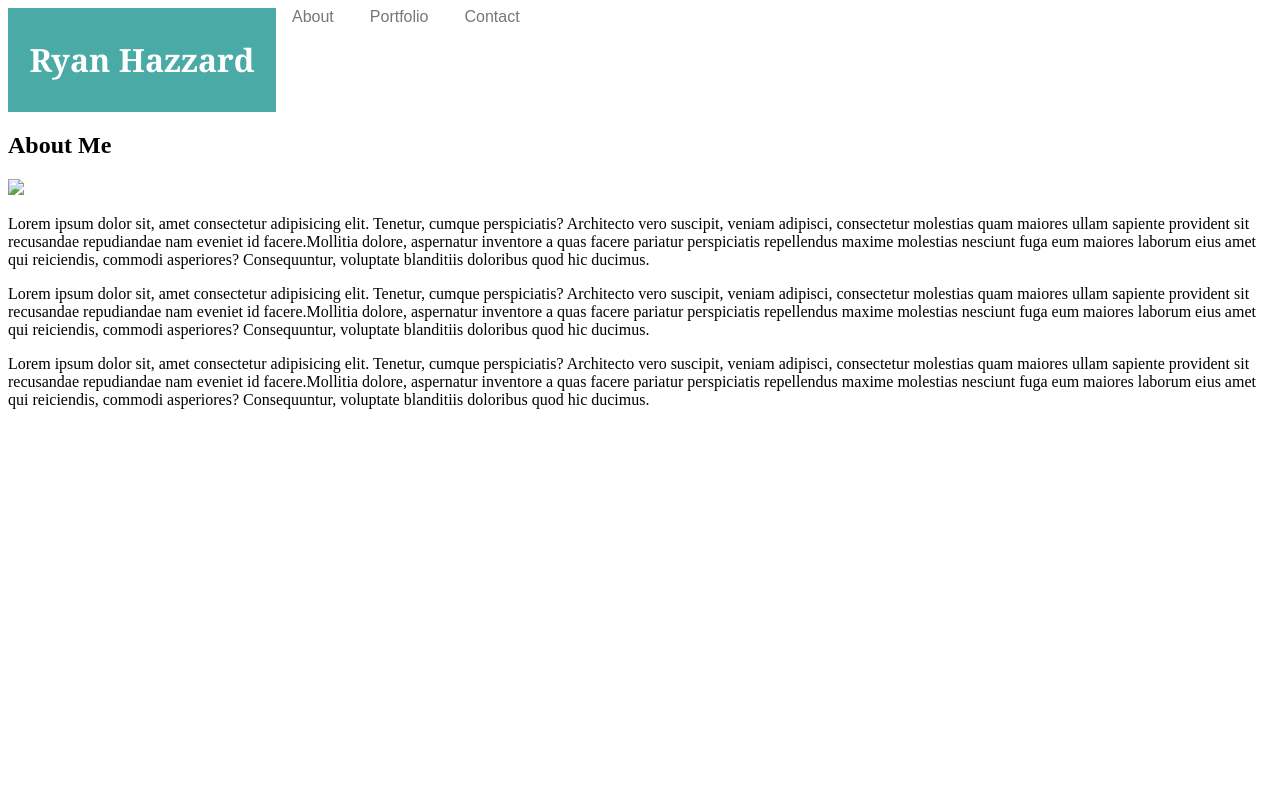
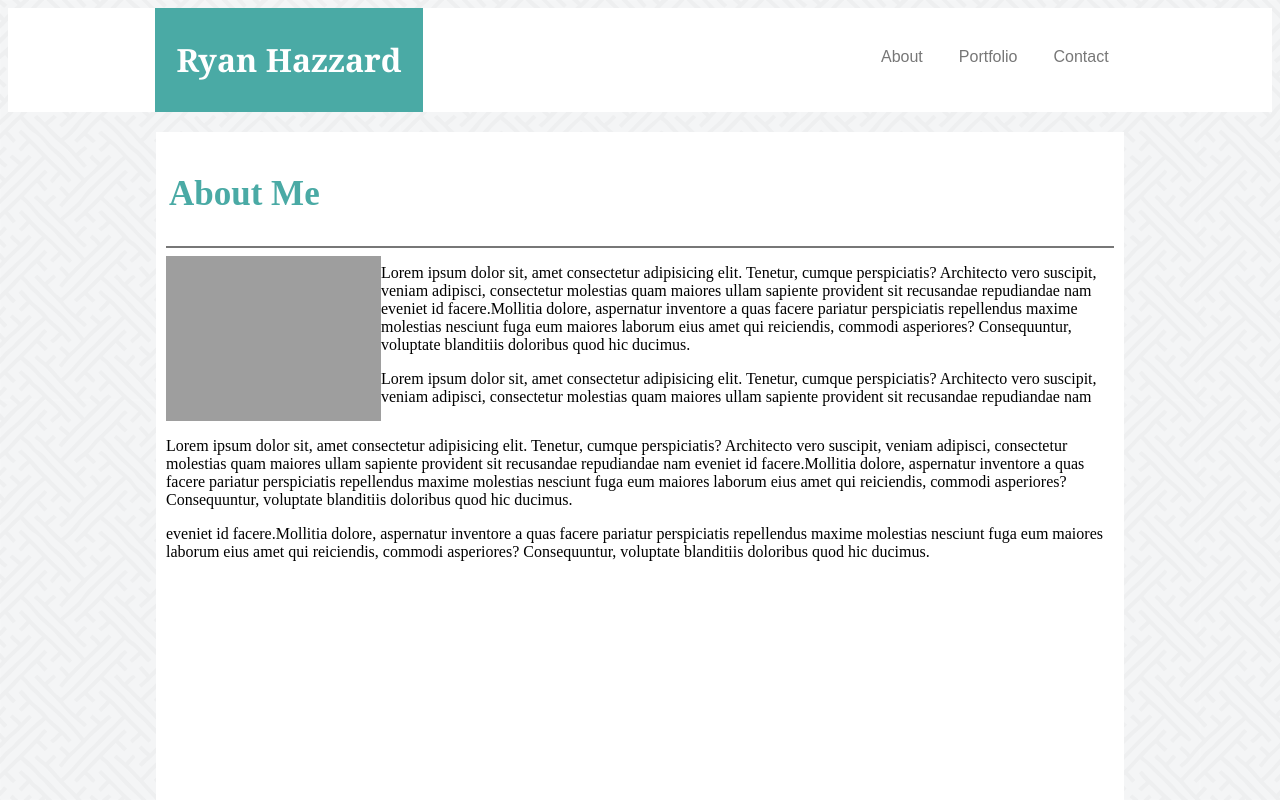
Before and after one commit to Ryanh899/Basic-Portfolio, a plain HTML site: page index.html in a window 1280 px wide. Shown: the top 800 px of the page. Drawn offline with Linux system fonts and the light colour scheme; grey boxes are pictures that could not be loaded.

Commit message:
first page almost

```diff
--- a/Assets/css/style.css
+++ b/Assets/css/style.css
@@ -0,0 +1,79 @@
+
+body {
+    background-image: url("../images/interlaced.png");
+  ;
+  }
+.bar {
+    display: inline-flex;
+    background: #ffffff;
+    width: 100%;
+}
+.head {
+    padding: 9px;
+    text-align: center;
+    background: #4aaaa5;
+    color: #ffffff;
+    width: 250px;
+    font-size: 16px;
+    font-family: 'Georgia', Times, Times New Roman, serif;
+    margin-left: 147px
+
+}
+
+.navbar {
+    list-style-type: none;
+    padding: 0;
+    margin: 40px;
+   background: #ffffff;
+   overflow: hidden;
+   margin-left: 442px;
+}
+
+li {
+    display: inline;
+  text-align: center;
+  padding: 14px 16px;
+  font-family: 'Arial', 'Helvetica Neue', Helvetica, sans-serif;
+
+}
+
+a:link {
+    text-decoration: none;
+    color: #777777;
+
+}
+
+.container {
+    background: #ffffff;
+    height: 960px;
+    margin: auto;
+    width: 75%;
+    padding: 10px;
+    margin-top: 20px
+}
+
+h2 {
+    font-size: 35px;
+    color: #4aaaa5;
+    padding: 3px;
+
+}
+
+hr {
+    size: 5px;
+    border-style: solid;
+    color: #777777;
+    border-width: 1.4px;
+}
+
+
+.me {
+    height: 165px;
+    width: 215px;
+    float: left;
+}
+
+.first {
+    float: left;
+    padding: auto
+}
--- a/index.html
+++ b/index.html
@@ -6,7 +6,7 @@
     <meta name="viewport" content="width=device-width, initial-scale=1.0">
     <meta http-equiv="X-UA-Compatible" content="ie=edge">
     <title>Document</title>
-    <link href="style.css" rel="stylesheet">
+    <link href="Assets/css/style.css" rel="stylesheet">
 </head>
 
 <body>
@@ -22,15 +22,15 @@
             <li><a href="...">Contact</a></li>
         </ul>
     </div>
+
+    <div class="container">
         <h2>
             About Me
         </h2>
+    <hr>
+        <img class="me" src="assets/images/HAZ_1501.jpg">
 
-    <div>
-        <img src="...">
-    </div>
-    <div>
-        <p class="about">
+        <p class="first">
             Lorem ipsum dolor sit, amet consectetur adipisicing elit. Tenetur, cumque perspiciatis? Architecto vero
             suscipit, veniam adipisci, consectetur molestias quam maiores ullam sapiente provident sit recusandae
             repudiandae nam eveniet id facere.Mollitia dolore, aspernatur inventore a quas facere pariatur perspiciatis
--- a/style.css
+++ /dev/null
@@ -1,35 +0,0 @@
-
-.bar {
-    display: inline-flex;
-}
-.head {
-    padding: 9px;
-    text-align: center;
-    background: #4aaaa5;
-    color: white;
-    width: 250px;
-    font-size: 16px;
-    font-family: 'Georgia', Times, Times New Roman, serif;
-
-}
-
-.navbar {
-    list-style-type: none;
-    padding: 0;
-    margin: 0;
-   background: #ffffff;
-}
-
-li {
-    display: inline;
-  text-align: center;
-  padding: 14px 16px;
-  font-family: 'Arial', 'Helvetica Neue', Helvetica, sans-serif;
-
-}
-
-a:link {
-    text-decoration: none;
-    color: #777777;
-
-}
```
Also changed, not shown: Assets/images/interlaced.png (added), Assets/images/interlaced/readme.txt (added), 2 other files. Lines whose indentation alone changed are shown as unchanged.
